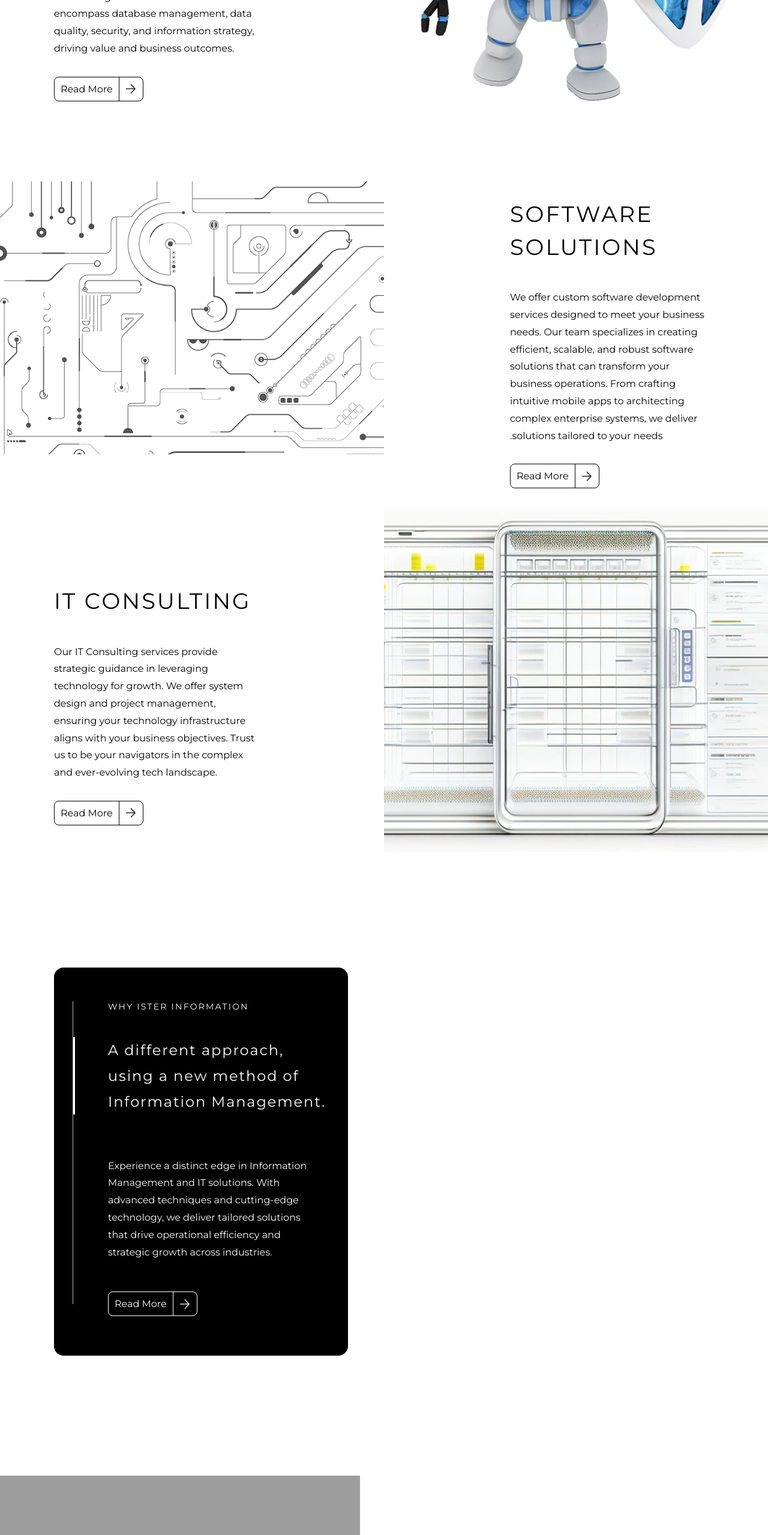
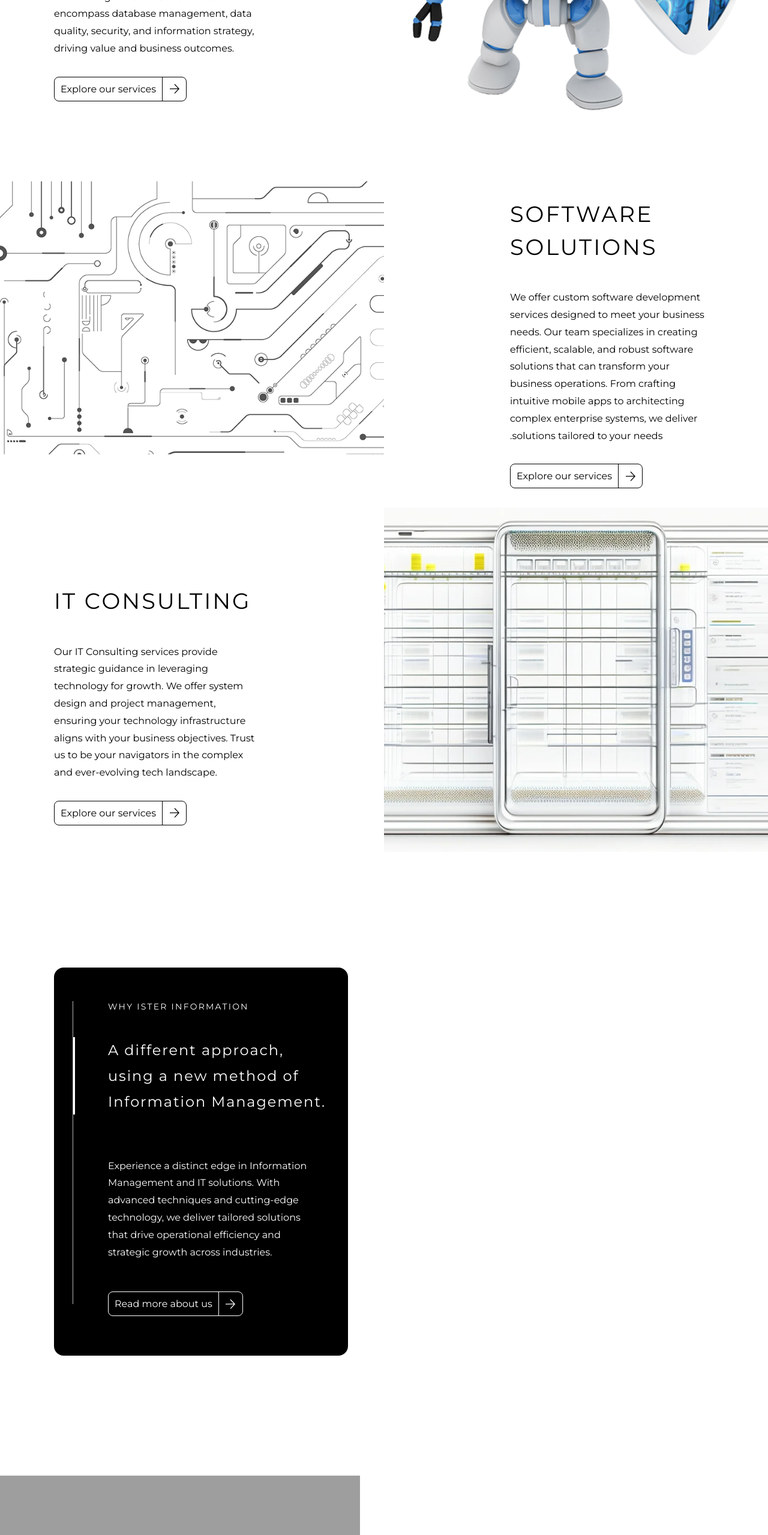
Before and after one commit to Moamal-2000/aster-information, a React (Vite) app: page / in a window 1280 px wide. Shown: the part 2700-5259 px from the top of the page at 60% size. Built offline with nearby package versions, Linux system fonts and the light colour scheme; grey boxes are pictures that could not be loaded.

Commit message:
perf: improve SEO, add a descriptive text instead of 'Read More'

```diff
--- a/src/Components/Home/Home.jsx
+++ b/src/Components/Home/Home.jsx
@@ -1,4 +1,5 @@
 import { Helmet } from "react-helmet-async";
+import CareersSection from "./CareersSection/CareersSection";
 import s from "./Home.module.scss";
 import HomeBackground from "./HomeHeroSection/HomeBackground/HomeBackground";
 import HomeHeroSection from "./HomeHeroSection/HomeHeroSection";
@@ -7,7 +8,6 @@ import IntoStatsSection from "./InfoStatsSection/InfoStatsSection";
 import ServicesSection from "./ServicesSection/ServicesSection";
 import VisionSection from "./VisionSection/VisionSection";
 import WhyUsSection from "./WhyUs/WhyUsSection";
-import CareersSection from "./CareersSection/CareersSection";
 
 const Home = () => {
   return (
--- a/src/Components/Home/ServicesSection/Services/Services.jsx
+++ b/src/Components/Home/ServicesSection/Services/Services.jsx
@@ -20,11 +20,11 @@ const Services = () => {
             maximizing its value. Our services encompass database
             management, data quality, security, and information strategy,
             driving value and business outcomes.`}
-            buttonText={"Read More"}
+            buttonText={"Explore our services"}
             buttonPath={"/technology"}
           />
 
-          <div className={`${s.serviceImgHolder} ${s.serviceImgHolder1}`}>
+          <div className={s.serviceImgHolder}>
             <img src={serviceSectionBg1} alt="" />
           </div>
         </div>
@@ -40,7 +40,7 @@ const Services = () => {
               transform your business operations. From crafting intuitive mobile
               apps to architecting complex enterprise systems, we deliver
               solutions tailored to your needs.`}
-            buttonText={"Read More"}
+            buttonText={"Explore our services"}
             buttonPath={"/technology"}
           />
 
@@ -59,7 +59,7 @@ const Services = () => {
               management, ensuring your technology infrastructure aligns with your
               business objectives. Trust us to be your navigators in the complex
               and ever-evolving tech landscape.`}
-            buttonText={"Read More"}
+            buttonText={"Explore our services"}
             buttonPath={"/technology"}
           />
 
--- a/src/Components/Home/WhyUs/WhyUsContent/WhyUsContent.jsx
+++ b/src/Components/Home/WhyUs/WhyUsContent/WhyUsContent.jsx
@@ -18,7 +18,7 @@ const WhyUsContent = () => {
         growth across industries.
       </p>
 
-      <Button text="Read More" path="/about" invertColors={true} />
+      <Button text="Read more about us" path="/about" invertColors={true} />
     </div>
   );
 };
--- a/src/Components/Shared/Buttons/Button/Button.jsx
+++ b/src/Components/Shared/Buttons/Button/Button.jsx
@@ -6,10 +6,14 @@ const Button = ({ text, path, invertColors }) => {
   const invertClass = invertColors ? s.invert : "";
 
   return (
-    <Link to={path} className={`${s.button} ${invertClass}`}>
+    <Link
+      to={path}
+      className={`${s.button} ${invertClass}`}
+      aria-label={text || `Navigate to ${path}`}
+    >
       <span>{text}</span>
 
-      <div className={s.arrowHolder}>
+      <div className={s.arrowHolder} title="Right arrow">
         <SvgIcon name="arrowRight" />
       </div>
     </Link>
```
